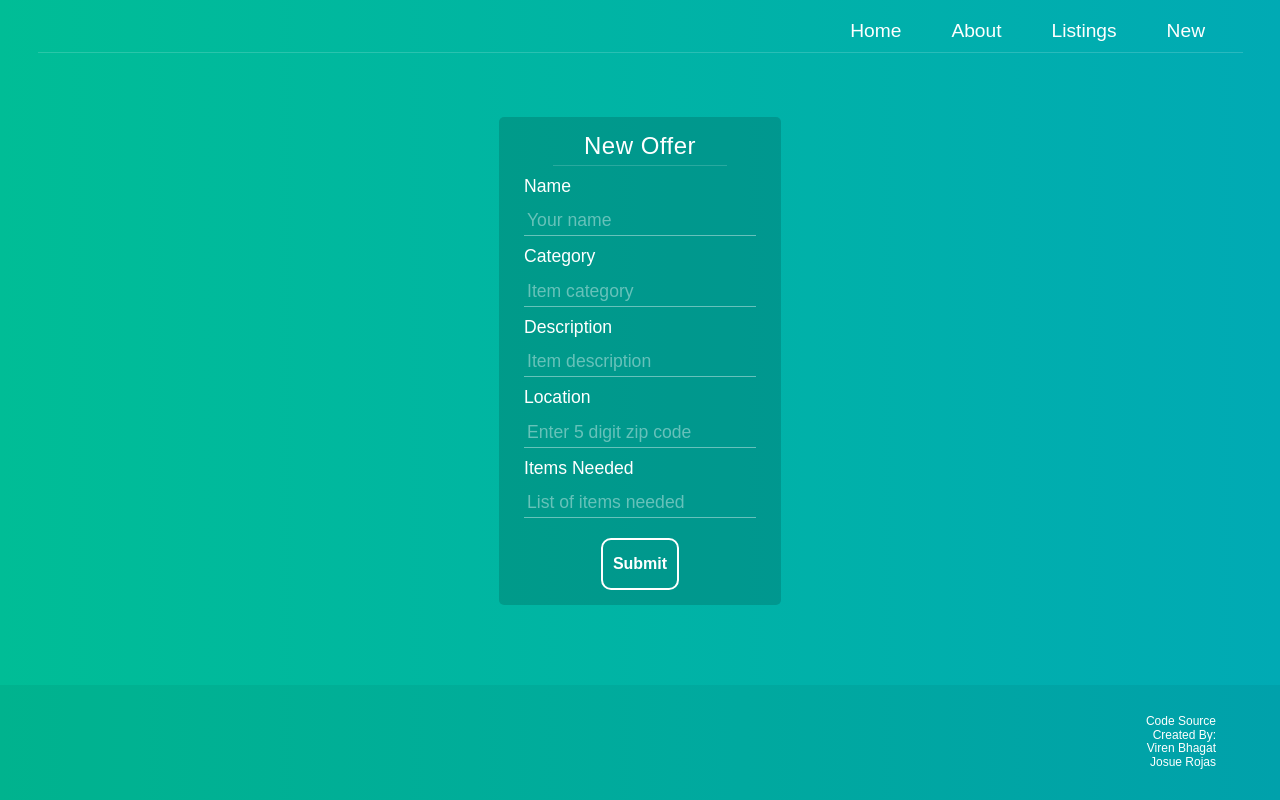
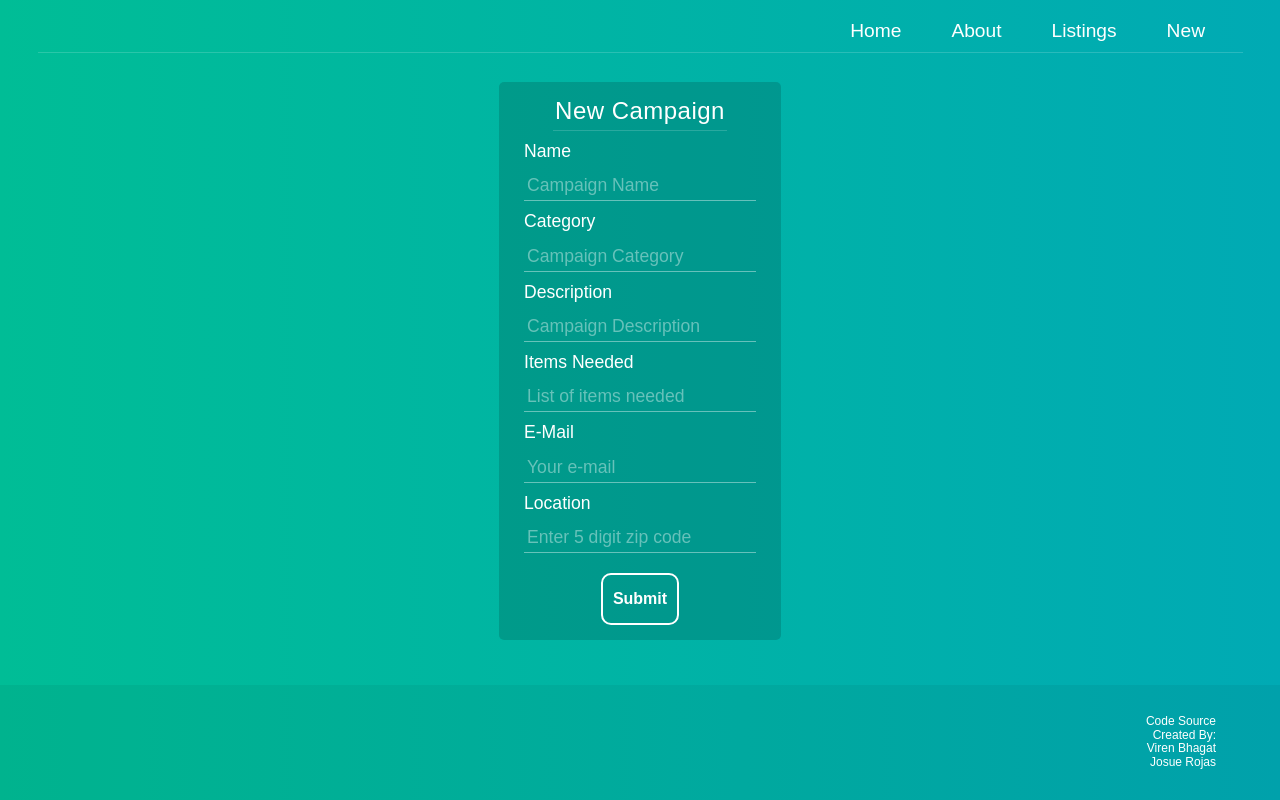
Before and after one commit to chingu-voyages/Crowd-Sourced, a React (Create React App) app in the folder client/: page /new-seekers in a window 1280 px wide. Built offline with nearby package versions, Linux system fonts and the light colour scheme.

Commit message:
Updated mutation and categories

```diff
--- a/client/src/Pages/NewCampaignPage.js
+++ b/client/src/Pages/NewCampaignPage.js
@@ -6,34 +6,42 @@ import { FormButton } from '../Components/Buttons';
 import Loading from '../Components/Loading';
 import TextInput from '../Components/TextInput';
 import '../Styles/NewCampaignPage.css';
-import {hasInput, zipCheck } from '../Components/InputChecks';
+import { hasInput, zipCheck } from '../Components/InputChecks';
 
-function SuccessComp(){
-	return(
-		<div className='success-message'>
+function SuccessComp() {
+	return (
+		<div className="success-message">
 			<p>Thank You for submitting a new Campaign.</p>
 		</div>
-	)
+	);
 }
 
-const ADD_ITEM = gql`
+const ADD_CAMPAIGN = gql`
 	mutation CampaignmMutation(
 		$name: String!
 		$category: String!
 		$description: String!
 		$location: Int!
+		$email: String!
 		$itemsNeeded: [String]!
 	) {
-		addCampaign(name: $name, category: $category, description: $description, location: $location, itemsNeeded: $itemsNeeded) {
+		addCampaign(
+			name: $name
+			category: $category
+			description: $description
+			location: $location
+			email: $email
+			itemsNeeded: $itemsNeeded
+		) {
 			name
 			category
 			description
 			location
+			email
 			itemsNeeded
 		}
 	}
 `;
-
 
 export default class NewCampaignPage extends Component {
 	constructor(props) {
@@ -58,6 +66,12 @@ export default class NewCampaignPage extends Component {
 				typeof: 'String',
 				inputCheck: hasInput
 			},
+			email: {
+				val: '',
+				hasError: false,
+				typeof: 'String',
+				inputCheck: hasInput
+			},
 			location: {
 				val: '',
 				hasError: false,
@@ -70,11 +84,12 @@ export default class NewCampaignPage extends Component {
 				typeof: 'List',
 				inputCheck: hasInput
 			}
-    }
+		};
 		this.checkInput = {
 			name: hasInput,
 			category: hasInput,
 			description: hasInput,
+			email: hasInput,
 			location: zipCheck,
 			itemsNeeded: hasInput
 		};
@@ -83,7 +98,7 @@ export default class NewCampaignPage extends Component {
 	}
 
 	onInputChange(e, inputKey) {
-		let inputState = {...this.state[inputKey]};
+		let inputState = { ...this.state[inputKey] };
 		inputState.val = e.target.value;
 		inputState.hasError = !this.checkInput[inputKey](e.target.value);
 		this.setState({
@@ -96,51 +111,48 @@ export default class NewCampaignPage extends Component {
 		let errorCount = 0;
 		let valuesSubmit = {};
 		for (let key in this.checkInput) {
-			let inputState = {...this.state[key]};
+			let inputState = { ...this.state[key] };
 			inputState.hasError = !this.checkInput[key](inputState.val);
-			if(inputState.hasError){
+			if (inputState.hasError) {
 				errorCount++;
 				valuesChange[key] = inputState;
 			}
 			// some inputs are integers so we convert them here (errorcount and setState in the next lines should fix any values that are not valid)
-      if(inputState.typeof === 'Integer'){
+			if (inputState.typeof === 'Integer') {
 				valuesSubmit[key] = parseInt(inputState.val, 10);
-      }
-      else if(inputState.typeof === 'List') {
-        valuesSubmit[key] = (inputState.val).split(',');
-      }
-			else valuesSubmit[key] = inputState.val;
+			} else if (inputState.typeof === 'List') {
+				valuesSubmit[key] = inputState.val.split(',');
+			} else valuesSubmit[key] = inputState.val;
 		}
 		if (errorCount > 0) {
 			this.setState(valuesChange);
 			return false;
 		}
 		// use mutation function to submit
-		add_function({variables: valuesSubmit});
+		add_function({ variables: valuesSubmit });
 	}
 
 	render() {
-    return(
-      <div className='page new-campaign'>
+		return (
+			<div className="page new-campaign">
 				<SingleCard className={this.state.successSubmit ? 'success' : ''}>
-					<span className="title">{this.state.successSubmit ? 'Success!' : 'New Offer'}</span>
+					<span className="title">{this.state.successSubmit ? 'Success!' : 'New Campaign'}</span>
 					<div className="line" />
-          <Mutation
-            onCompleted={()=> this.setState({successSubmit: true})}
-            mutation={ADD_ITEM}>
-            {(mutate, { loading, error })=>(
-              <div className='form-wrapper'>
+					<Mutation onCompleted={() => this.setState({ successSubmit: true })} mutation={ADD_CAMPAIGN}>
+						{(mutate, { loading, error }) => (
+							<div className="form-wrapper">
 								<form
-                  onSubmit={e=>{
+									onSubmit={(e) => {
 										e.preventDefault();
 										this.submitForm(mutate);
-                  }}>
+									}}
+								>
 									<label>Name</label>
 									<TextInput
 										value={this.state['name'].val}
 										onChange={(e) => this.onInputChange(e, 'name')}
 										hasError={this.state['name'].hasError}
-  										placeholder="Your name"
+										placeholder="Campaign Name"
 										required
 									/>
 									<label>Category</label>
@@ -148,7 +160,7 @@ export default class NewCampaignPage extends Component {
 										value={this.state['category'].val}
 										onChange={(e) => this.onInputChange(e, 'category')}
 										hasError={this.state['category'].hasError}
-  										placeholder="Item category"
+										placeholder="Campaign Category"
 										required
 									/>
 									<label>Description</label>
@@ -156,7 +168,23 @@ export default class NewCampaignPage extends Component {
 										value={this.state['description'].val}
 										onChange={(e) => this.onInputChange(e, 'description')}
 										hasError={this.state['description'].hasError}
-  										placeholder="Item description"
+										placeholder="Campaign Description"
+										required
+									/>
+									<label>Items Needed</label>
+									<TextInput
+										value={this.state['itemsNeeded'].val}
+										onChange={(e) => this.onInputChange(e, 'itemsNeeded')}
+										hasError={this.state['itemsNeeded'].hasError}
+										placeholder="List of items needed"
+										required
+									/>
+									<label>E-Mail</label>
+									<TextInput
+										value={this.state['email'].val}
+										onChange={(e) => this.onInputChange(e, 'email')}
+										hasError={this.state['email'].hasError}
+										placeholder="Your e-mail"
 										required
 									/>
 									<label>Location</label>
@@ -167,25 +195,21 @@ export default class NewCampaignPage extends Component {
 										placeholder="Enter 5 digit zip code"
 										required
 									/>
-                    <label>Items Needed</label>
-  									<TextInput
-  										value={this.state['itemsNeeded'].val}
-  										onChange={(e) => this.onInputChange(e, 'itemsNeeded')}
-  										hasError={this.state['itemsNeeded'].hasError}
-  										placeholder="List of items needed"
-  										required
-  									/>
 									<div className="button-wrapper">
 										<FormButton text="Submit" />
 									</div>
 								</form>
-                {loading && <div className='loading-cover'><Loading/></div>}
+								{loading && (
+									<div className="loading-cover">
+										<Loading />
+									</div>
+								)}
 								<SuccessComp />
 							</div>
 						)}
 					</Mutation>
 				</SingleCard>
 			</div>
-    )
+		);
 	}
 }
--- a/client/src/Pages/SingleCampaignPage.js
+++ b/client/src/Pages/SingleCampaignPage.js
@@ -1,52 +1,49 @@
 import React, { Component } from 'react';
 import '../Styles/SingleCampaignPage.css';
-import gql from "graphql-tag";
+import gql from 'graphql-tag';
 import SingleCardQuery from '../Components/SingleCardQuery';
 import ErrorQuery from '../Components/ErrorQuery';
 import heartImage from '../Images/heart.svg';
 
-
-function SuccessComp(props){
-  return(
+function SuccessComp(props) {
+	return (
 		<div>
-      <div className='image-wrapper'>
-        <img src={heartImage} alt='heart'/>
+			<div className="image-wrapper">
+				<img src={heartImage} alt="heart" />
 			</div>
 			<h2>{props.data.campaign.name}</h2>
-      <div className='line'></div>
-      <p>
-        Zip code: {props.data.campaign.location}
-      </p>
-      <p>
-        {props.data.campaign.description}
-      </p>
-      <p>
-        {props.data.campaign.itemsNeeded.map(item => <li>{item}</li>)}
-      </p>
+			<div className="line" />
+			<p>Zip code: {props.data.campaign.location}</p>
+			<p>{props.data.campaign.category}</p>
+			<p>{props.data.campaign.description}</p>
+			<p>{props.data.campaign.itemsNeeded.map((item) => <li>{item}</li>)}</p>
 		</div>
-  )
+	);
 }
 
-export default class SingleCampaignPage extends Component{
-  constructor(props){
+export default class SingleCampaignPage extends Component {
+	constructor(props) {
 		super(props);
-    this.state = {key: null}
+		this.state = { key: null };
 	}
 
-  componentDidMount(){
-    this.setState({key: this.props.location.pathname.split('/')[2]})
+	componentDidMount() {
+		this.setState({ key: this.props.location.pathname.split('/')[2] });
 	}
 
-  render(){
-    return(
-      <div className='page single-campaign'>
-        {!this.state.key ? '' : (
+	render() {
+		return (
+			<div className="page single-campaign">
+				{!this.state.key ? (
+					''
+				) : (
 					<SingleCardQuery
 						query={gql`
               {
                 campaign(id: "${this.state.key}") {
                   name
                   description
+                  category
                   location
                   itemsNeeded
                 }
@@ -57,6 +54,6 @@ export default class SingleCampaignPage extends Component{
 					/>
 				)}
 			</div>
-    )
+		);
 	}
 }
```
Lines whose indentation alone changed are shown as unchanged.
